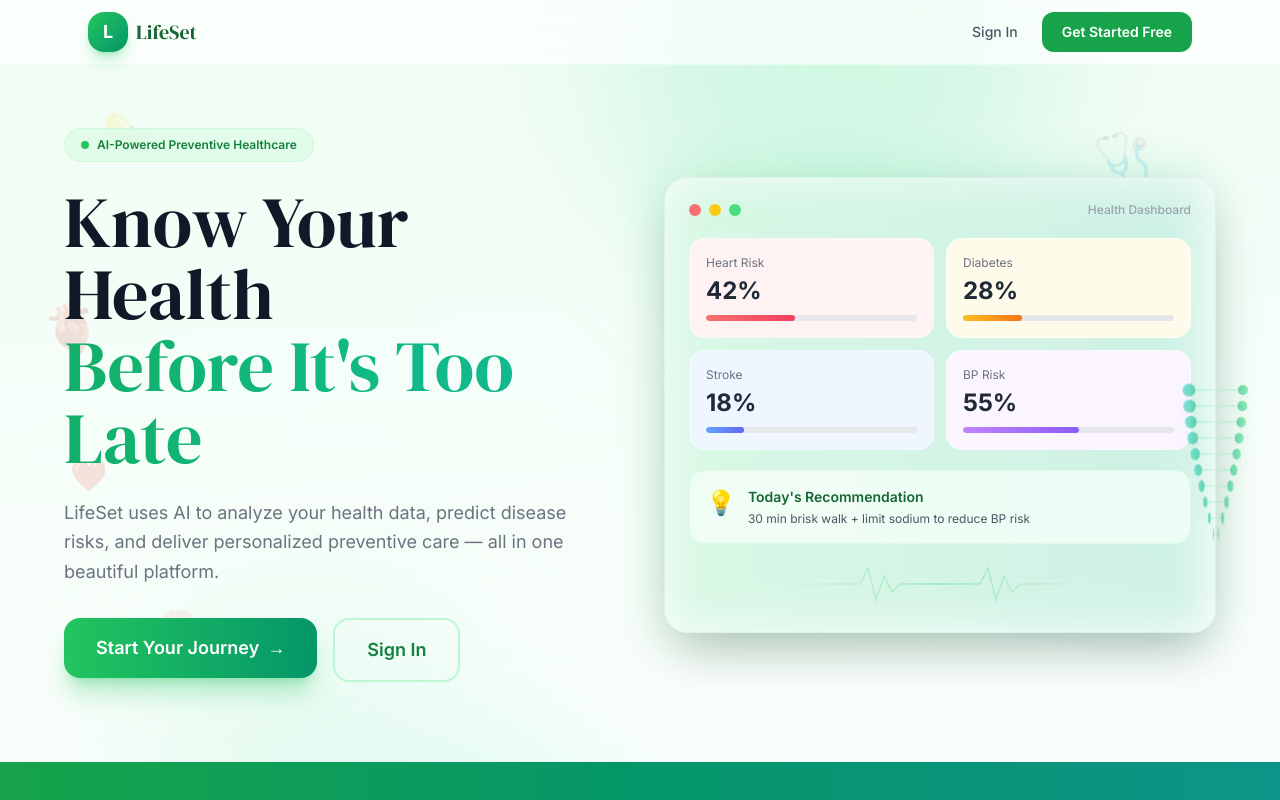
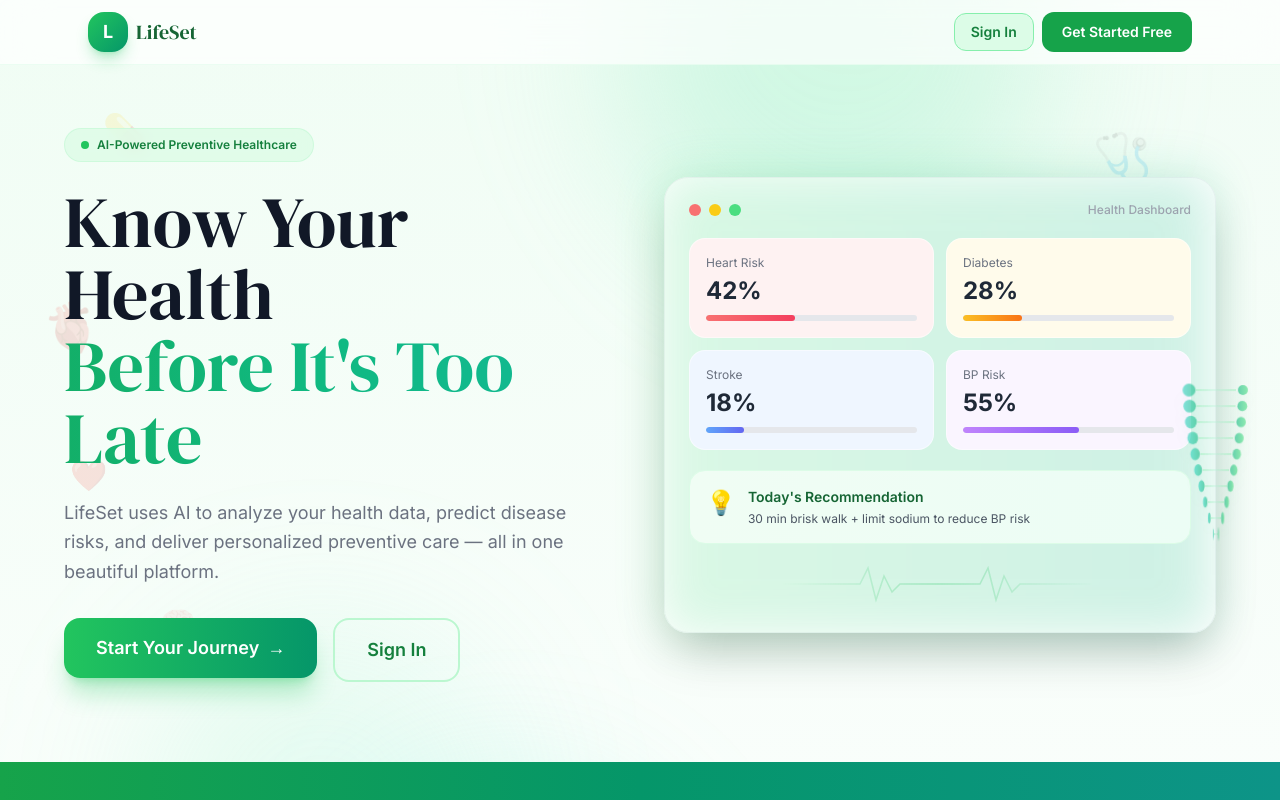
Before and after one commit to KRISH310706/life_set, a React (Vite) app in the folder frontend/: page / in a window 1280 px wide. Shown: the top 800 px of the page. Built offline with nearby package versions, Linux system fonts and the light colour scheme.

Commit message:
Change Start to Sign Up, add green box to Sign In

```diff
--- a/frontend/src/pages/Landing.jsx
+++ b/frontend/src/pages/Landing.jsx
@@ -224,13 +224,13 @@ export default function Landing() {
             <span className="font-display text-lg sm:text-xl text-green-800">LifeSet</span>
           </Link>
 
-          {/* Buttons - stacked on mobile */}
-          <div className="flex items-center">
-            <Link to="/login" className="text-[10px] sm:text-sm font-medium text-gray-600 px-1.5 sm:px-4 py-1 sm:py-2 rounded-lg hover:bg-green-50">
+          {/* Buttons */}
+          <div className="flex items-center gap-1.5 sm:gap-2">
+            <Link to="/login" className="text-[10px] sm:text-sm font-semibold bg-green-100 text-green-700 border border-green-300 px-2 sm:px-4 py-1 sm:py-2 rounded-lg sm:rounded-xl hover:bg-green-200">
               Sign In
             </Link>
-            <Link to="/register" className="text-[10px] sm:text-sm font-semibold bg-green-600 text-white px-2 sm:px-5 py-1 sm:py-2.5 rounded-lg sm:rounded-xl ml-1 sm:ml-2">
-              <span className="sm:hidden">Start</span>
+            <Link to="/register" className="text-[10px] sm:text-sm font-semibold bg-green-600 text-white px-2 sm:px-5 py-1 sm:py-2.5 rounded-lg sm:rounded-xl">
+              <span className="sm:hidden">Sign Up</span>
               <span className="hidden sm:inline">Get Started Free</span>
             </Link>
           </div>
```
